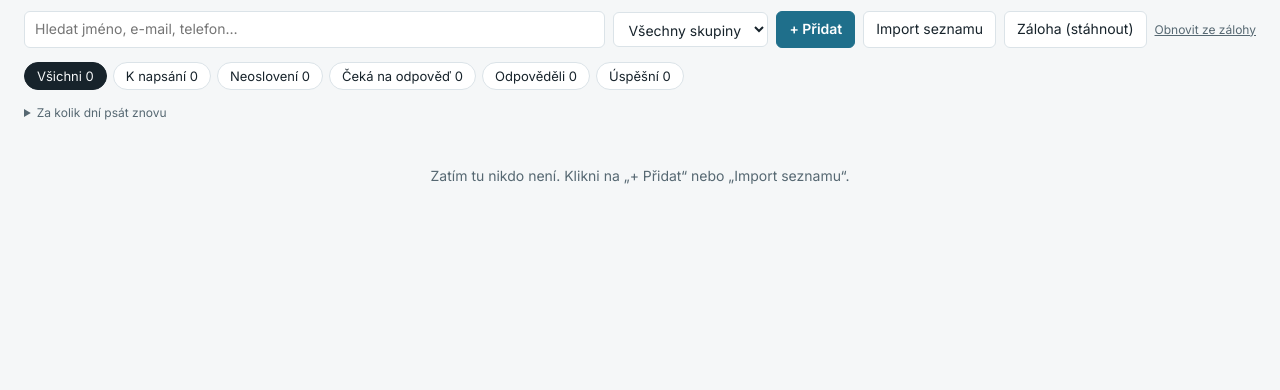
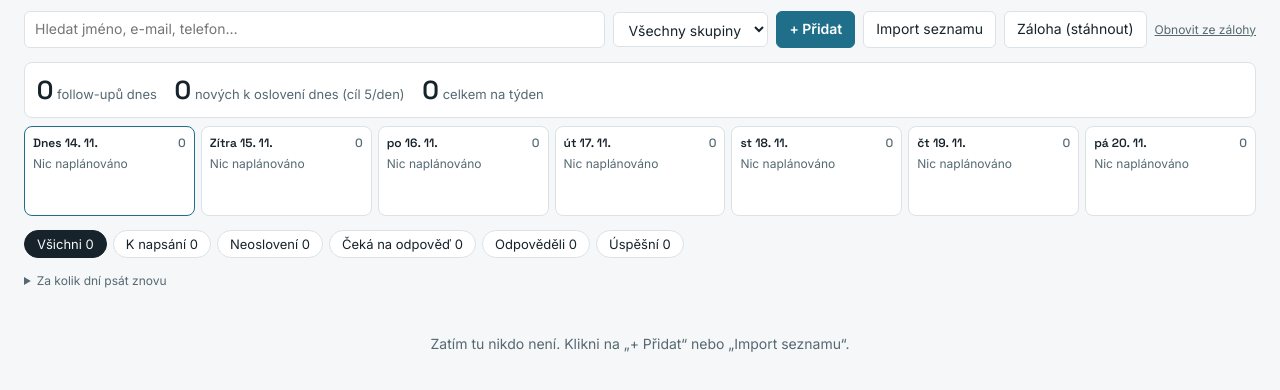
Before and after one commit to kadlecpetr/oslovovani, a plain HTML site: page index.html in a window 1280 px wide. Shown: the part 146-536 px from the top of the page. Drawn offline with Linux system fonts and the light colour scheme.

Commit message:
Přehled dneška a plán na týden
Co-Authored-By: Claude Sonnet 5.5 <noreply@anthropic.com>

```diff
--- a/index.html
+++ b/index.html
@@ -61,6 +61,21 @@ button.del{color:var(--danger)}
 .row.over{border-left:3px solid var(--danger)}.row.todayr{border-left:3px solid var(--replyf)}
 .step small{opacity:.8;margin-left:3px;font-weight:400}
 .cfg{font-size:12px;color:var(--muted)}.cfg input{width:48px;padding:3px 6px}
+.plan{display:flex;flex-direction:column;gap:8px}
+.today{background:var(--surface);border:1px solid var(--line);border-radius:8px;padding:10px 12px;display:flex;gap:18px;flex-wrap:wrap;align-items:baseline}
+.today b{font:600 26px var(--head);font-variant-numeric:tabular-nums}
+.today span{color:var(--muted);font-size:13px}.today .od{color:var(--danger);font-weight:600}
+.week{display:grid;grid-template-columns:repeat(7,minmax(0,1fr));gap:6px}
+.day{background:var(--surface);border:1px solid var(--line);border-radius:8px;padding:8px;min-height:90px;display:flex;flex-direction:column;gap:4px}
+.day.t{border-color:var(--accent)}
+.day h4{margin:0;font:600 12px var(--head);display:flex;justify-content:space-between;gap:4px}
+.day h4 span{color:var(--muted);font-weight:500}
+.day button{text-align:left;font-size:12px;padding:3px 6px;overflow-wrap:anywhere;line-height:1.25}
+.day button.fu{background:var(--s2);border-color:transparent;color:var(--s2f)}
+.day button.nw{background:var(--s1);border-color:transparent;color:var(--s1f)}
+.day button.over{background:var(--reply);color:var(--replyf);border-color:transparent}
+.day .none{color:var(--muted);font-size:12px}
+@media(max-width:900px){.week{grid-template-columns:repeat(2,minmax(0,1fr))}}
 .todo{background:var(--surface);border:1px solid var(--line);border-radius:8px;padding:10px 12px;font-size:13px}
 .todo b{font-family:var(--head)}
 .todo button{margin:3px 4px 0 0;padding:3px 9px;font-size:12px}
@@ -133,10 +148,10 @@ table.sheet{border-collapse:separate;border-spacing:0;table-layout:fixed;width:1
     <button onclick="exportData()">Záloha (stáhnout)</button>
     <label class="sync" style="cursor:pointer;text-decoration:underline">Obnovit ze zálohy<input type="file" accept=".json" hidden onchange="restoreFile(this)"></label>
   </div>
-  <div class="todo" id="todo" hidden></div>
+  <div class="plan" id="plan"></div>
   <div class="chips" id="chips"></div>
   <details class="cfg"><summary>Za kolik dní psát znovu</summary>
-    <p>Po zprávě za <input type="number" min="1" id="c1"> dní FU 1, po FU 1 za <input type="number" min="1" id="c2"> dní FU 2, po FU 2 za <input type="number" min="1" id="c3"> dní FU 3. U každého člověka jde termín přepsat ručně v detailu.</p></details>
+    <p>Po zprávě za <input type="number" min="1" id="c1"> dní FU 1, po FU 1 za <input type="number" min="1" id="c2"> dní FU 2, po FU 2 za <input type="number" min="1" id="c3"> dní FU 3. Nových lidí oslovit denně: <input type="number" min="0" id="c4">. U každého člověka jde termín přepsat ručně v detailu.</p></details>
   <div class="panel" id="addPanel" hidden>
     <div class="bar">
       <input type="text" id="nName" placeholder="Jméno (např. Jan Novák – developer)" style="flex:2 1 220px">
@@ -189,9 +204,10 @@ show()})();
   var col=null,people=[],open={},filter='all',loaded=false;
   var $=function(i){return document.getElementById(i)};
   var STEPS=[['msg','Zpráva','s1'],['fu1','FU 1','s2'],['fu2','FU 2','s2'],['fu3','FU 3','s2']];
-  var cfg={fu1:3,fu2:5,fu3:7},confirmId=null,down=false,pending=false,force=false,sortKey=null,sortDir=1;
+  var cfg={fu1:3,fu2:5,fu3:7,newPerDay:5},confirmId=null,down=false,pending=false,force=false,sortKey=null,sortDir=1;
   var mq=window.matchMedia?window.matchMedia('(max-width:720px)'):{matches:false};
   try{var sv=JSON.parse(localStorage.getItem('oslovovani-cfg'));if(sv)cfg=sv}catch(e){}
+  if(typeof cfg.newPerDay!='number')cfg.newPerDay=5;
   function pad(n){return(n<10?'0':'')+n}
   function iso(d){return d.getFullYear()+'-'+pad(d.getMonth()+1)+'-'+pad(d.getDate())}
   function day(s){var a=s.split('-');return new Date(+a[0],+a[1]-1,+a[2])}
@@ -286,6 +302,33 @@ show()})();
     });
     return html+'</tbody></table></div>';
   }
+  var DOW=['ne','po','út','st','čt','pá','so'];
+  function renderPlan(){
+    var T=todayIso(),days=[];
+    for(var i=0;i<7;i++){var d=addDays(T,i),dt=day(d);days.push({d:d,lab:(i==0?'Dnes':i==1?'Zítra':DOW[dt.getDay()])+' '+dt.getDate()+'. '+(dt.getMonth()+1)+'.',fu:[],nw:[]})}
+    var over=0,later=0,nodate=0;
+    people.forEach(function(p){var u=due(p);if(!u)return;if(u.diff===null){nodate++;return}
+      if(u.diff<0)over++;var ix=Math.max(0,u.diff);if(ix<7)days[ix].fu.push({p:p,u:u});else later++});
+    days.forEach(function(x){x.fu.sort(function(a,b){return a.u.diff-b.u.diff})});
+    var fresh=people.filter(function(p){return !p.msg&&!p.replied&&!p.success}),per=Math.max(0,cfg.newPerDay|0),pos=0;
+    if(per>0)days.forEach(function(x){while(x.nw.length<per&&pos<fresh.length)x.nw.push(fresh[pos++])});
+    var rest=fresh.length-pos,t=days[0];
+    var h='<div class="today"><div><b>'+t.fu.length+'</b> <span>follow-upů dnes</span></div>'
+      +(over?'<div><b class="od">'+over+'</b> <span class="od">z toho po termínu</span></div>':'')
+      +'<div><b>'+t.nw.length+'</b> <span>nových k oslovení dnes (cíl '+per+'/den)</span></div>'
+      +'<div><b>'+days.reduce(function(s,x){return s+x.fu.length+x.nw.length},0)+'</b> <span>celkem na týden</span></div>'
+      +(rest>0?'<span>Dalších '+rest+' neoslovených je mimo týdenní plán.</span>':'')
+      +(nodate?'<span>'+nodate+' lidí bez data (doplň datum, ať se hlídají).</span>':'')
+      +(later?'<span>'+later+' dalších follow-upů později.</span>':'')+'</div><div class="week">';
+    days.forEach(function(x,i){
+      var n=x.fu.length+x.nw.length;
+      h+='<div class="day'+(i==0?' t':'')+'"><h4>'+x.lab+'<span>'+n+'</span></h4>';
+      x.fu.forEach(function(f){h+='<button class="fu'+(f.u.diff<0?' over':'')+'" data-a="goto" data-id="'+f.p.id+'" title="'+(f.u.diff<0?'po termínu o '+(-f.u.diff)+' d':'')+'">'+f.u.name+': '+esc(f.p.name)+'</button>'});
+      x.nw.forEach(function(p){h+='<button class="nw" data-a="goto" data-id="'+p.id+'">Zpráva: '+esc(p.name)+'</button>'});
+      if(!n)h+='<div class="none">Nic naplánováno</div>';
+      h+='</div>'});
+    $('plan').innerHTML=h+'</div>';
+  }
   function render(){
     var q=$('q').value.trim().toLowerCase(),g=$('grp').value;
     var groups=[];people.forEach(function(p){var x=p.group||'Bez skupiny';if(groups.indexOf(x)<0)groups.push(x)});
@@ -306,8 +349,7 @@ show()})();
     rows=sortRows(rows);
     var dueList=people.filter(isDue).sort(function(a,b){return due(a).diff-due(b).diff});
     document.title=(dueList.length?'('+dueList.length+') ':'')+'Oslovování';
-    var td=$('todo');td.hidden=!dueList.length;
-    td.innerHTML=dueList.length?'<b>Dnes a po termínu: '+dueList.length+'</b><br>'+dueList.map(function(p){var u=due(p);return'<button data-a="goto" data-id="'+p.id+'" class="'+(u.diff<0?'over':'')+'">'+esc(p.name)+' – '+u.name+(u.diff<0?' (+'+(-u.diff)+' d)':'')+'</button>'}).join(''):'';
+    renderPlan();
     if(!rows.length){$('list').innerHTML='<div class="empty">'+(loaded?(n?'Nikdo neodpovídá filtru.':'Zatím tu nikdo není. Klikni na „+ Přidat“ nebo „Import seznamu“.'):'Načítám…')+'</div>';return}
     /* zachovat fokus (data-id + data-f / data-k), kurzor a posun tabulky */
     var ae=document.activeElement,fk=null,cs=null,ce=null,oldTw=document.querySelector('#list .tw'),sx=0,sy=0;
@@ -363,6 +405,7 @@ show()})();
     if(isIn&&dir==1)t.blur();
   });
   if(mq.addEventListener)mq.addEventListener('change',render);else if(mq.addListener)mq.addListener(render);
+  $('c4').value=cfg.newPerDay;$('c4').addEventListener('change',function(){cfg.newPerDay=Math.max(0,Math.round(+this.value||0));this.value=cfg.newPerDay;try{localStorage.setItem('oslovovani-cfg',JSON.stringify(cfg))}catch(e){}render()});
   ['c1','c2','c3'].forEach(function(i,n){var k=['fu1','fu2','fu3'][n];$(i).value=cfg[k];$(i).addEventListener('change',function(){cfg[k]=Math.max(1,Math.round(+this.value||1));this.value=cfg[k];try{localStorage.setItem('oslovovani-cfg',JSON.stringify(cfg))}catch(e){}render()})});
   $('q').addEventListener('input',render);$('grp').addEventListener('change',render);
   function toggle(id,show){['addPanel','impPanel'].forEach(function(x){$(x).hidden=x!=id||!show})}
```
